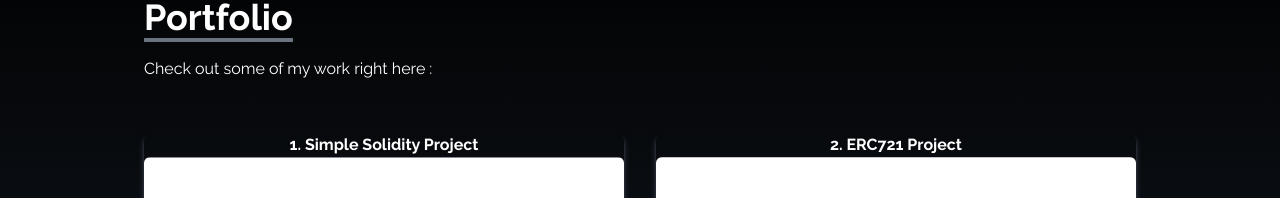
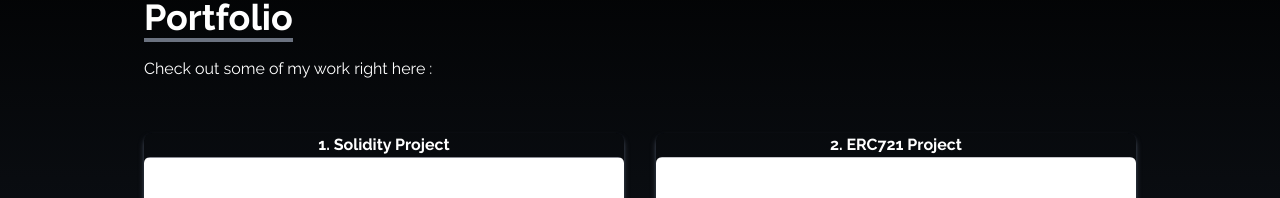
Before and after one commit to hellosumitg/portfolio, a React (Create React App) app: page / in a window 1280 px wide. Shown: the part 1000-1198 px from the top of the page. Built offline with nearby package versions, Linux system fonts and the light colour scheme.

Commit message:
Update Portfolio.jsx

```diff
--- a/src/components/Portfolio.jsx
+++ b/src/components/Portfolio.jsx
@@ -8,7 +8,7 @@ const Portfolio = () => {
   const portfolios = [
     {
       id: 1,
-      desc:"1. Simple Solidity Project",
+      desc:"1. Solidity Project",
       src: whitelist_dapp,
       website: "https://whitelist-dapp-hellosumitg.vercel.app/",
       github: "https://github.com/hellosumitg/whitelist-dapp"
```
